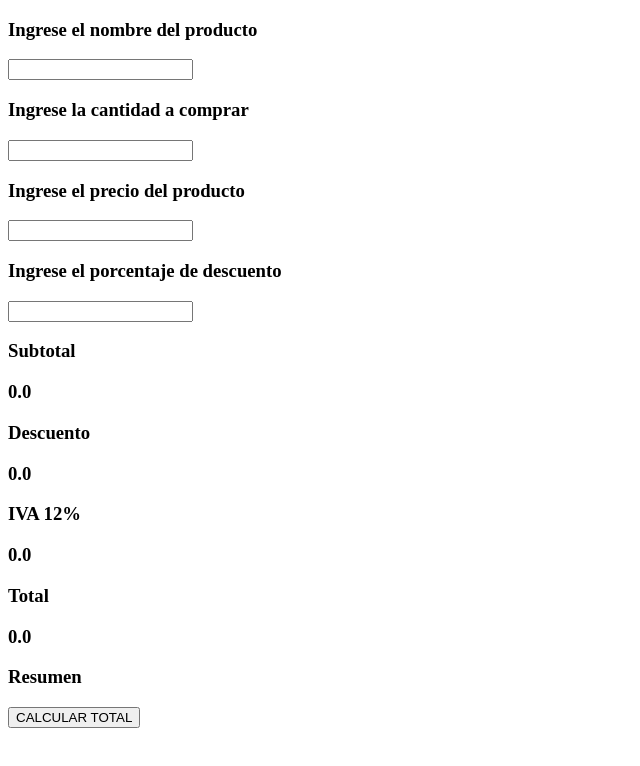
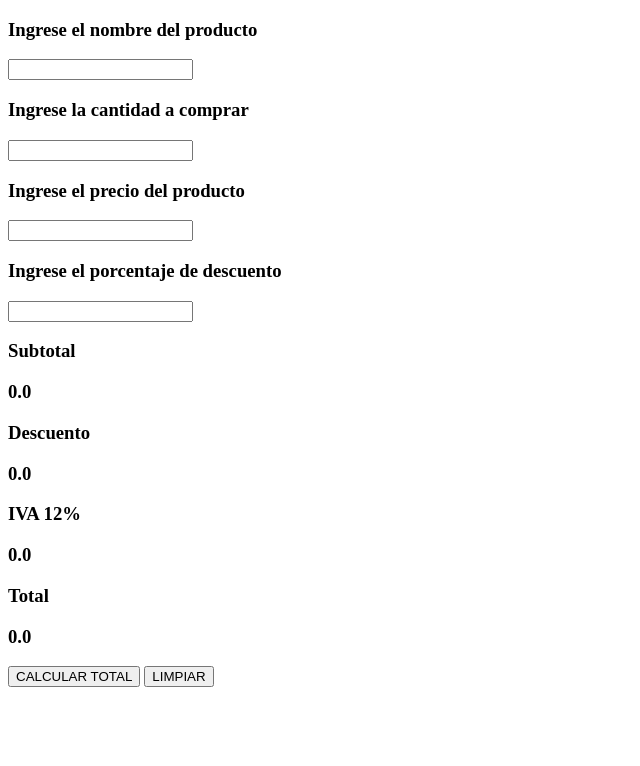
Before and after one commit to Angel-DGP/KrakeDev, a plain HTML site: page puntoDeVenta_v4/puntoDeVenta.html in a window 1280 px wide. Shown: the whole page, without its empty margins (0-640 px from the left). Drawn offline with Linux system fonts and the light colour scheme.

Commit message:
La funcion limpiar fue implementada correctamente. Terminado

```diff
--- a/puntoDeVenta_v4/puntoDeVenta.html
+++ b/puntoDeVenta_v4/puntoDeVenta.html
@@ -22,10 +22,13 @@
         <h3 id="lblValorIVA">0.0</h3>
         <h3>Total</h3>
         <h3 id="lblTotal">0.0</h3>
-        <h3 id="lblResumen">Resumen</h3>
+        <h3 id="lblResumen"></h3>
 
         <input type="button" value="CALCULAR TOTAL"
         onclick="calcularValorTotal()"/>
 
+        <input type="button" value="LIMPIAR"
+        onclick="limpiar()">
+
     </body>
 </html>
--- a/puntoDeVenta_v4/puntoDeVenta.js
+++ b/puntoDeVenta_v4/puntoDeVenta.js
@@ -99,5 +99,14 @@ limpiar = function () {
         Dejar todos los textos de los montos con el valor 0.0
         Si funciona, hacer un commit
      */
+    mostrarTextoEnCaja("txtProducto", "")
+    mostrarTextoEnCaja("txtCantidad", "")
+    mostrarTextoEnCaja("txtPrecio", "")
+    mostrarTextoEnCaja("txtPorcentajeDescuento", "")
+    mostrarTexto("lblSubtotal", 0.0)
+    mostrarTexto("lblDescuento",0.0)
+    mostrarTexto("lblValorIVA",0.0)
+    mostrarTexto("lblTotal",0.0)
+    mostrarTexto("lblResumen","")
 }
 /* SI TODO FUNCIONA, HACER UN PUSH */
```
